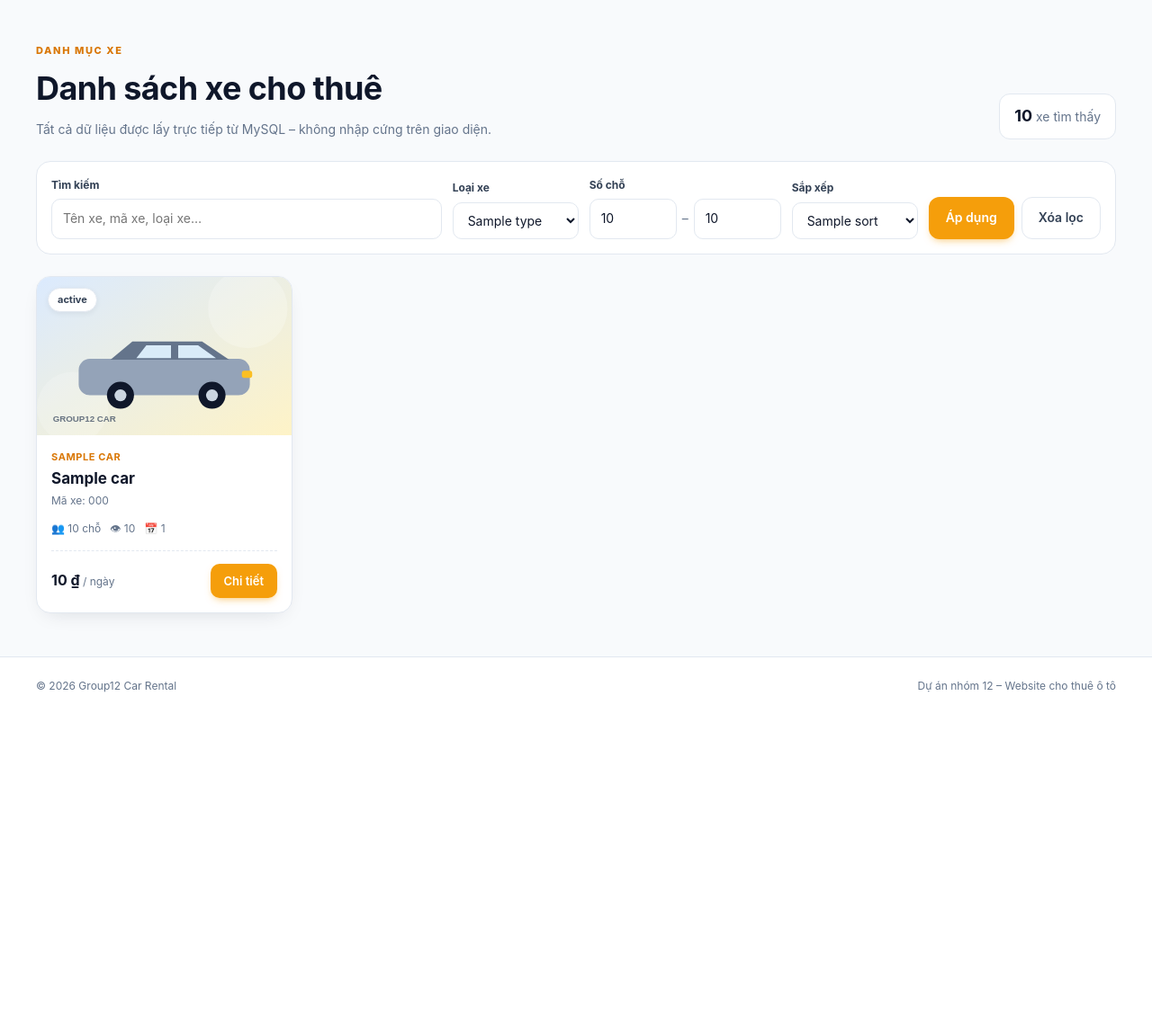
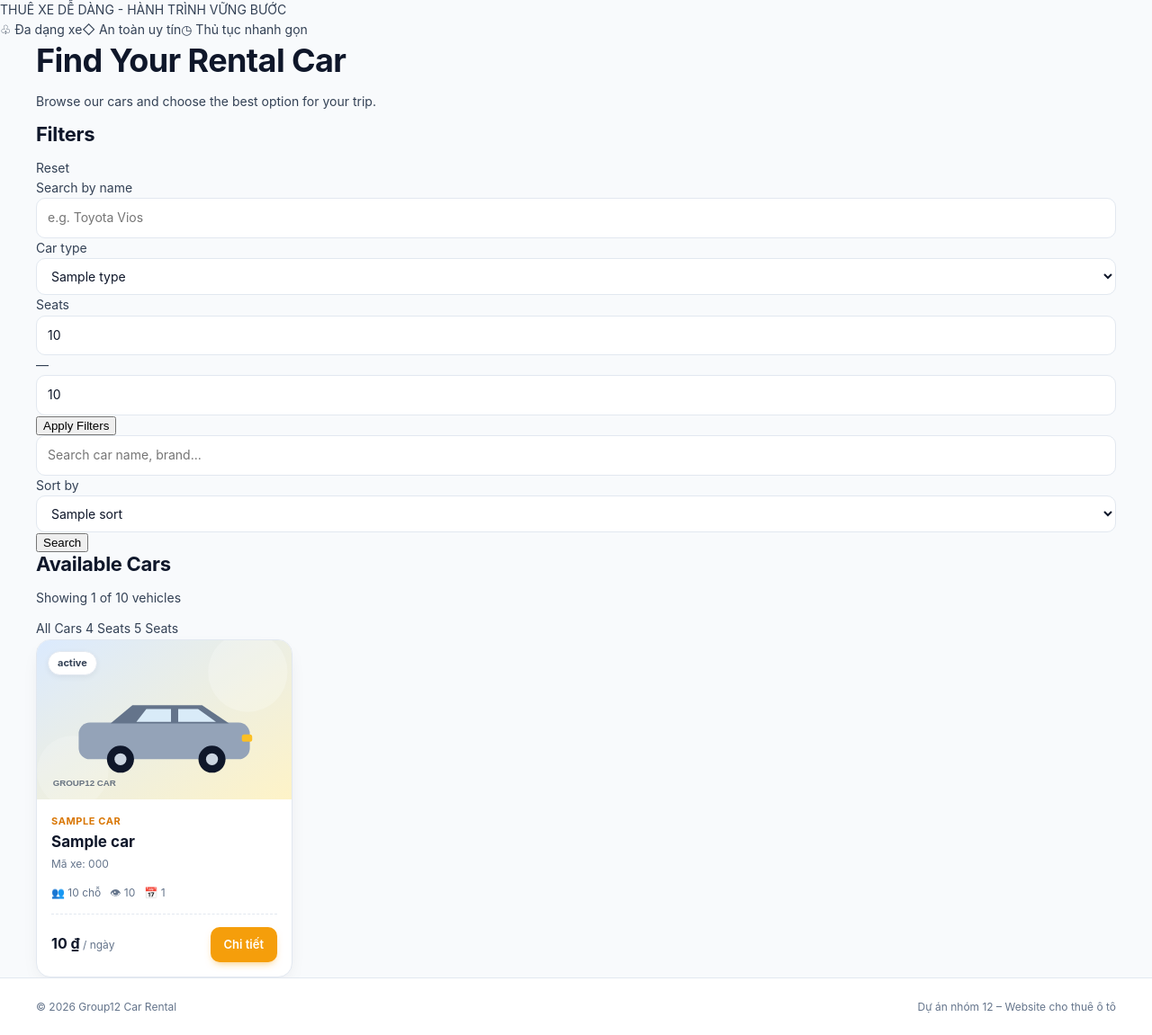
Before and after one commit to tloc2410/Project-CNPM, a Flask app: template SourceCode/presentation/templates/cars.html in a window 1280 px wide. Shown: the part 71-1222 px from the top of the page at 90% size. Before the commit the page ends 841 px from the top, so only its background shows below. Run offline with Flask 3, Linux system fonts and the light colour scheme; the template is opened without the code that fills it: most values are stand-ins (such as "Sample title", 1, 10 or a date in 2020).

Commit message:
style(vehicle): rebuild vehicle list layout to match Figma frames

```diff
--- a/SourceCode/presentation/templates/cars.html
+++ b/SourceCode/presentation/templates/cars.html
@@ -1,59 +1,80 @@
 {% extends 'base.html' %}
-{% block title %}Danh sách xe – Group12 Car Rental{% endblock %}
-
+{% block title %}Vehicle List – Group12 Car Rental{% endblock %}
 {% block content %}
-<section class="container section">
-    <div class="page-heading">
-        <div>
-            <p class="eyebrow">DANH MỤC XE</p>
-            <h1>Danh sách xe cho thuê</h1>
-            <p class="page-subtitle">Tất cả dữ liệu được lấy trực tiếp từ MySQL – không nhập cứng trên giao diện.</p>
+<div class="figma-cars-page">
+  <section class="figma-cars-banner" aria-label="Car rental">
+    <div class="figma-cars-banner-content">
+      <span>THUÊ XE DỄ DÀNG - HÀNH TRÌNH VỮNG BƯỚC</span>
+      <div class="figma-banner-benefits"><span>♧ Đa dạng xe</span><span>◇ An toàn uy tín</span><span>◷ Thủ tục nhanh gọn</span></div>
     </div>
-        <div class="result-count"><strong>{{ total }}</strong> xe tìm thấy</div>
+  </section>
+  <div class="container figma-cars-container">
+    <div class="figma-cars-heading">
+      <h1>Find Your Rental Car</h1>
+      <p>Browse our cars and choose the best option for your trip.</p>
     </div>
-
-    {% set action_url = url_for('cars') %}
-    {% set show_status = false %}
-    {% include '_filter_form.html' %}
-
-    {% if db_error %}
-        <div class="notice notice-warning">Không thể truy vấn MySQL: {{ db_error }}</div>
-    {% endif %}
-
+    {% if db_error %}<div class="notice notice-warning">Không thể truy vấn MySQL: {{ db_error }}</div>{% endif %}
+    <div class="figma-cars-layout">
+      <aside class="figma-cars-sidebar" aria-label="Filters">
+        <div class="figma-filter-title"><h2>Filters</h2><a href="{{ url_for('cars') }}">Reset</a></div>
+        <form method="GET" action="{{ url_for('cars') }}" class="figma-sidebar-form">
+          <label for="side-search">Search by name</label>
+          <input id="side-search" type="search" name="q" value="{{ filters.keyword }}" placeholder="e.g. Toyota Vios">
+          <label for="side-type">Car type</label>
+          <select id="side-type" name="type_id">
+            <option value="">All types</option>
+            {% for type in types %}<option value="{{ type.typeId }}" {% if filters.type_id == type.typeId %}selected{% endif %}>{{ type.typeName }}</option>{% endfor %}
+          </select>
+          <label>Seats</label>
+          <div class="figma-seats-fields">
+            <input type="number" aria-label="Minimum seats" name="seats_min" min="2" max="55" placeholder="Min" value="{{ filters.seats_min or '' }}">
+            <span>—</span>
+            <input type="number" aria-label="Maximum seats" name="seats_max" min="2" max="55" placeholder="Max" value="{{ filters.seats_max or '' }}">
+          </div>
+          <input type="hidden" name="sort" value="{{ filters.sort }}">
+          <button type="submit" class="figma-dark-button">Apply Filters</button>
+        </form>
+      </aside>
+      <section class="figma-cars-results" aria-label="Available vehicles">
+        <form class="figma-cars-toolbar" method="GET" action="{{ url_for('cars') }}">
+          <input type="search" name="q" value="{{ filters.keyword }}" aria-label="Search vehicles" placeholder="Search car name, brand...">
+          <input type="hidden" name="type_id" value="{{ filters.type_id or '' }}">
+          <input type="hidden" name="seats_min" value="{{ filters.seats_min or '' }}">
+          <input type="hidden" name="seats_max" value="{{ filters.seats_max or '' }}">
+          <label for="figma-sort">Sort by</label>
+          <select id="figma-sort" name="sort">
+            {% for value, label in sorts %}<option value="{{ value }}" {% if filters.sort == value %}selected{% endif %}>{{ label }}</option>{% endfor %}
+          </select>
+          <button class="figma-dark-button" type="submit">Search</button>
+        </form>
+        <div class="figma-cars-results-heading">
+          <div><h2>Available Cars</h2><p>Showing {{ cars|length }} of {{ total }} vehicles</p></div>
+          <div class="figma-quick-filters">
+            <a class="{% if not filters.type_id and not filters.seats_min %}selected{% endif %}" href="{{ url_for('cars', q=filters.keyword, sort=filters.sort) }}">All Cars</a>
+            <a class="{% if filters.seats_min == 4 and filters.seats_max == 4 %}selected{% endif %}" href="{{ url_for('cars', q=filters.keyword, seats_min=4, seats_max=4, sort=filters.sort) }}">4 Seats</a>
+            <a class="{% if filters.seats_min == 5 and filters.seats_max == 5 %}selected{% endif %}" href="{{ url_for('cars', q=filters.keyword, seats_min=5, seats_max=5, sort=filters.sort) }}">5 Seats</a>
+          </div>
+        </div>
         {% if cars %}
-        <div class="car-grid">
-            {% for car in cars %}
-                {% include '_car_card.html' %}
-            {% endfor %}
+        <div class="car-grid figma-cars-grid">
+          {% for car in cars %}{% include '_car_card.html' %}{% endfor %}
         </div>
-
         {% if total_pages > 1 %}
-        <nav class="pagination" aria-label="Phân trang">
-            {% if filters.page > 1 %}
-                <a class="page-btn" href="{{ url_for('cars', q=filters.keyword, type_id=filters.type_id, seats_min=filters.seats_min, seats_max=filters.seats_max, sort=filters.sort, page=filters.page - 1) }}">← Trước</a>
-            {% endif %}
-
+          <nav class="pagination" aria-label="Pagination">
+            {% if filters.page > 1 %}<a class="page-btn" href="{{ url_for('cars', q=filters.keyword, type_id=filters.type_id, seats_min=filters.seats_min, seats_max=filters.seats_max, sort=filters.sort, page=filters.page - 1) }}">← Previous</a>{% endif %}
             {% for p in range(1, total_pages + 1) %}
             {% if p == 1 or p == total_pages or (p >= filters.page - 2 and p <= filters.page + 2) %}
-                    <a class="page-btn {% if p == filters.page %}active{% endif %}"
-                       href="{{ url_for('cars', q=filters.keyword, type_id=filters.type_id, seats_min=filters.seats_min, seats_max=filters.seats_max, sort=filters.sort, page=p) }}">{{ p }}</a>
-                {% elif p == 2 and filters.page > 4 or p == total_pages - 1 and filters.page < total_pages - 3 %}
-                    <span class="page-dots">…</span>
+            <a class="page-btn {% if p == filters.page %}active{% endif %}" href="{{ url_for('cars', q=filters.keyword, type_id=filters.type_id, seats_min=filters.seats_min, seats_max=filters.seats_max, sort=filters.sort, page=p) }}">{{ p }}</a>
             {% endif %}
             {% endfor %}
-
-            {% if filters.page < total_pages %}
-                <a class="page-btn" href="{{ url_for('cars', q=filters.keyword, type_id=filters.type_id, seats_min=filters.seats_min, seats_max=filters.seats_max, sort=filters.sort, page=filters.page + 1) }}">Sau →</a>
-            {% endif %}
+            {% if filters.page < total_pages %}<a class="page-btn" href="{{ url_for('cars', q=filters.keyword, type_id=filters.type_id, seats_min=filters.seats_min, seats_max=filters.seats_max, sort=filters.sort, page=filters.page + 1) }}">Next →</a>{% endif %}
           </nav>
         {% endif %}
         {% else %}
-        <div class="empty-state">
-            <span class="empty-icon">🔍</span>
-            <h3>Không tìm thấy xe phù hợp</h3>
-            <p>Thử thay đổi từ khóa, loại xe hoặc khoảng số chỗ để xem thêm kết quả.</p>
-            <a class="btn btn-primary" href="{{ url_for('cars') }}">Xem tất cả xe</a>
-        </div>
+          <div class="empty-state"><h3>Không tìm thấy xe phù hợp</h3><p>Thử đổi bộ lọc hoặc tên xe.</p><a href="{{ url_for('cars') }}" class="figma-dark-button">View all cars</a></div>
         {% endif %}
       </section>
+    </div>
+  </div>
+</div>
 {% endblock %}
```
Lines whose indentation alone changed are shown as unchanged.
